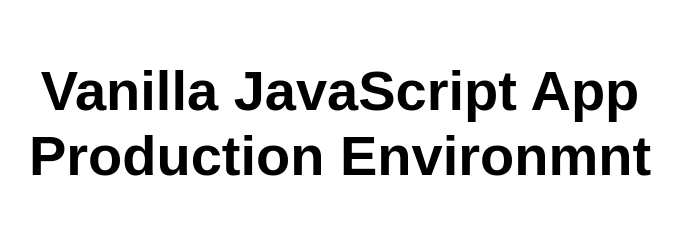
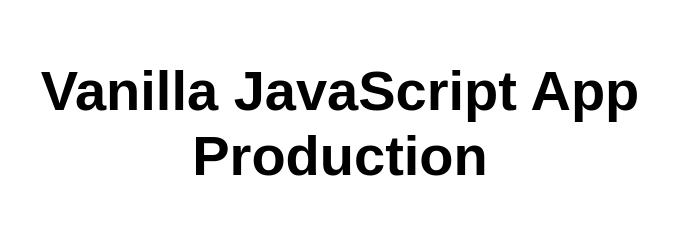
Before and after one commit to jessieyyt/yytswatesting, a website: page src/index.html in a window 1280 px wide. Shown: the whole page, without its empty margins (300-982 px from the left). Drawn offline with Linux system fonts and the light colour scheme.

Commit message:
Update index.html

```diff
--- a/src/index.html
+++ b/src/index.html
@@ -5,12 +5,12 @@
   <meta charset="UTF-8">
   <meta name="viewport" content="width=device-width, initial-scale=1.0">
   <link rel="stylesheet" href="styles.css">
-  <title>Vanilla JavaScript App Production Environmnt</title>
+  <title>Vanilla JavaScript App Production</title>
 </head>
 
 <body>
   <main>
-    <h1>Vanilla JavaScript App Production Environmnt</h1>
+    <h1>Vanilla JavaScript App Production</h1>
   </main>
 </body>
 
```
